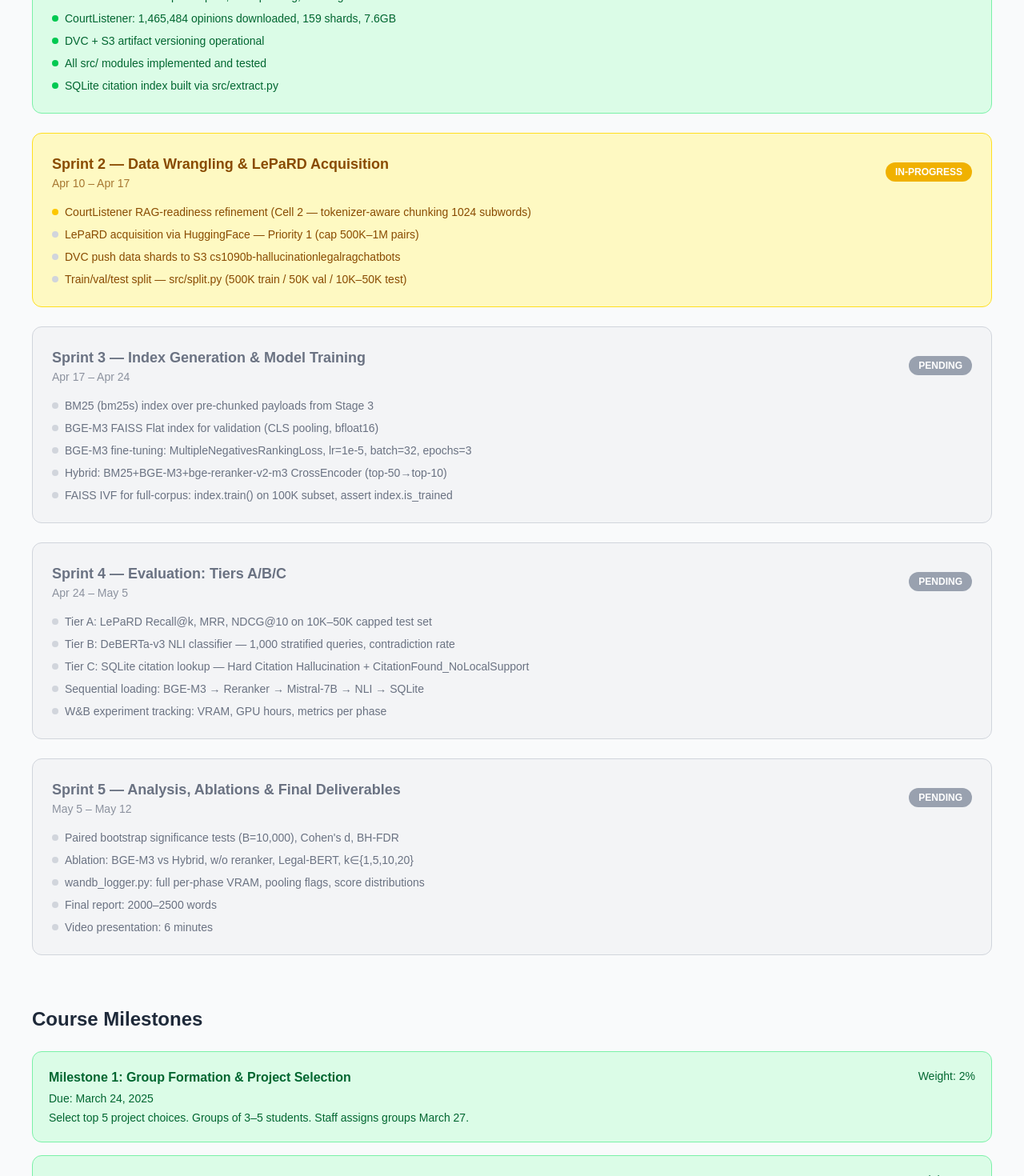
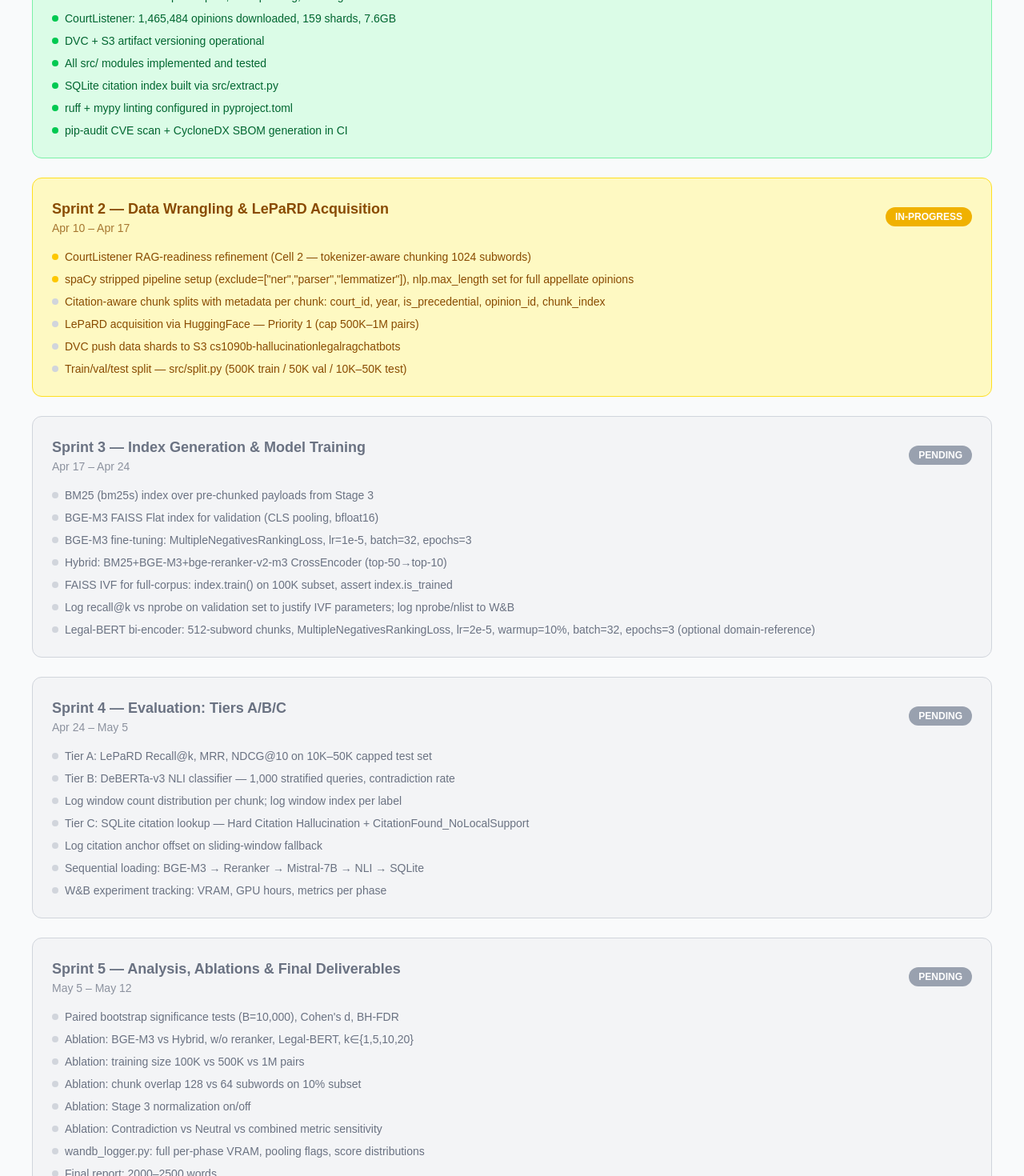
Before and after one commit to ltphongssvn/ProjectSite_cs1090b_HallucinationLegalRAGChatbots, a Next.js app in the folder frontend/: page / in a window 1280 px wide. Shown: the part 680-2150 px from the top of the page at 80% size. Built offline with nearby package versions, Linux system fonts and the light colour scheme.

Commit message:
feat(sprints): GREEN - add all missing README coding tasks to sprint plan

```diff
--- a/frontend/app/page.tsx
+++ b/frontend/app/page.tsx
@@ -1,41 +1,12 @@
 /**
  * HomePage — CS1090B Project Site
- * Agile Sprint Planning from README pipeline status + coding tasks
  */
 
 const milestones = [
-  {
-    id: 1,
-    title: 'Milestone 1: Group Formation & Project Selection',
-    due: 'March 24, 2025',
-    weight: '2%',
-    description: 'Select top 5 project choices. Groups of 3–5 students. Staff assigns groups March 27.',
-    status: 'complete',
-  },
-  {
-    id: 2,
-    title: 'Milestone 2: Data Wrangling & Project Redefinition',
-    due: 'April 10, 2025',
-    weight: '10%',
-    description: 'Data acquisition, preprocessing, missing data, imbalances, scaling. 10-min presentation.',
-    status: 'complete',
-  },
-  {
-    id: 3,
-    title: 'Milestone 3: EDA, Initial Modeling & Pipeline Development',
-    due: 'April 24, 2025',
-    weight: '20%',
-    description: 'EDA, baseline model, training/testing pipeline, evaluation metrics. 10-min presentation.',
-    status: 'in-progress',
-  },
-  {
-    id: 4,
-    title: 'Milestone 4: Final Modeling & Deliverables',
-    due: 'May 12, 2025',
-    weight: '68%',
-    description: '2000–2500 word report, 6-min video, well-commented Python notebook.',
-    status: 'upcoming',
-  },
+  { id: 1, title: 'Milestone 1: Group Formation & Project Selection', due: 'March 24, 2025', weight: '2%', description: 'Select top 5 project choices. Groups of 3–5 students. Staff assigns groups March 27.', status: 'complete' },
+  { id: 2, title: 'Milestone 2: Data Wrangling & Project Redefinition', due: 'April 10, 2025', weight: '10%', description: 'Data acquisition, preprocessing, missing data, imbalances, scaling. 10-min presentation.', status: 'complete' },
+  { id: 3, title: 'Milestone 3: EDA, Initial Modeling & Pipeline Development', due: 'April 24, 2025', weight: '20%', description: 'EDA, baseline model, training/testing pipeline, evaluation metrics. 10-min presentation.', status: 'in-progress' },
+  { id: 4, title: 'Milestone 4: Final Modeling & Deliverables', due: 'May 12, 2025', weight: '68%', description: '2000–2500 word report, 6-min video, well-commented Python notebook.', status: 'upcoming' },
 ]
 
 const sprints = [
@@ -50,6 +21,8 @@ const sprints = [
       { name: 'DVC + S3 artifact versioning operational', status: 'complete' },
       { name: 'All src/ modules implemented and tested', status: 'complete' },
       { name: 'SQLite citation index built via src/extract.py', status: 'complete' },
+      { name: 'ruff + mypy linting configured in pyproject.toml', status: 'complete' },
+      { name: 'pip-audit CVE scan + CycloneDX SBOM generation in CI', status: 'complete' },
     ],
   },
   {
@@ -59,6 +32,8 @@ const sprints = [
     status: 'in-progress',
     tasks: [
       { name: 'CourtListener RAG-readiness refinement (Cell 2 — tokenizer-aware chunking 1024 subwords)', status: 'in-progress' },
+      { name: 'spaCy stripped pipeline setup (exclude=["ner","parser","lemmatizer"]), nlp.max_length set for full appellate opinions', status: 'in-progress' },
+      { name: 'Citation-aware chunk splits with metadata per chunk: court_id, year, is_precedential, opinion_id, chunk_index', status: 'pending' },
       { name: 'LePaRD acquisition via HuggingFace — Priority 1 (cap 500K–1M pairs)', status: 'pending' },
       { name: 'DVC push data shards to S3 cs1090b-hallucinationlegalragchatbots', status: 'pending' },
       { name: 'Train/val/test split — src/split.py (500K train / 50K val / 10K–50K test)', status: 'pending' },
@@ -75,6 +50,8 @@ const sprints = [
       { name: 'BGE-M3 fine-tuning: MultipleNegativesRankingLoss, lr=1e-5, batch=32, epochs=3', status: 'pending' },
       { name: 'Hybrid: BM25+BGE-M3+bge-reranker-v2-m3 CrossEncoder (top-50→top-10)', status: 'pending' },
       { name: 'FAISS IVF for full-corpus: index.train() on 100K subset, assert index.is_trained', status: 'pending' },
+      { name: 'Log recall@k vs nprobe on validation set to justify IVF parameters; log nprobe/nlist to W&B', status: 'pending' },
+      { name: 'Legal-BERT bi-encoder: 512-subword chunks, MultipleNegativesRankingLoss, lr=2e-5, warmup=10%, batch=32, epochs=3 (optional domain-reference)', status: 'pending' },
     ],
   },
   {
@@ -85,7 +62,9 @@ const sprints = [
     tasks: [
       { name: 'Tier A: LePaRD Recall@k, MRR, NDCG@10 on 10K–50K capped test set', status: 'pending' },
       { name: 'Tier B: DeBERTa-v3 NLI classifier — 1,000 stratified queries, contradiction rate', status: 'pending' },
+      { name: 'Log window count distribution per chunk; log window index per label', status: 'pending' },
       { name: 'Tier C: SQLite citation lookup — Hard Citation Hallucination + CitationFound_NoLocalSupport', status: 'pending' },
+      { name: 'Log citation anchor offset on sliding-window fallback', status: 'pending' },
       { name: 'Sequential loading: BGE-M3 → Reranker → Mistral-7B → NLI → SQLite', status: 'pending' },
       { name: 'W&B experiment tracking: VRAM, GPU hours, metrics per phase', status: 'pending' },
     ],
@@ -96,8 +75,12 @@ const sprints = [
     dates: 'May 5 – May 12',
     status: 'pending',
     tasks: [
-      { name: 'Paired bootstrap significance tests (B=10,000), Cohen\'s d, BH-FDR', status: 'pending' },
+      { name: "Paired bootstrap significance tests (B=10,000), Cohen's d, BH-FDR", status: 'pending' },
       { name: 'Ablation: BGE-M3 vs Hybrid, w/o reranker, Legal-BERT, k∈{1,5,10,20}', status: 'pending' },
+      { name: 'Ablation: training size 100K vs 500K vs 1M pairs', status: 'pending' },
+      { name: 'Ablation: chunk overlap 128 vs 64 subwords on 10% subset', status: 'pending' },
+      { name: 'Ablation: Stage 3 normalization on/off', status: 'pending' },
+      { name: 'Ablation: Contradiction vs Neutral vs combined metric sensitivity', status: 'pending' },
       { name: 'wandb_logger.py: full per-phase VRAM, pooling flags, score distributions', status: 'pending' },
       { name: 'Final report: 2000–2500 words', status: 'pending' },
       { name: 'Video presentation: 6 minutes', status: 'pending' },
@@ -156,7 +139,10 @@ export default function HomePage() {
             </p>
           </div>
           <div className="bg-white border border-gray-200 rounded-xl px-6 py-4 shadow-sm min-w-[180px]">
-            <p className="text-base font-bold text-gray-800 mb-2">Project Group - #43: <a href="https://github.com/ltphongssvn/cs1090b_HallucinationLegalRAGChatbots" target="_blank" rel="noopener noreferrer" className="text-blue-600 underline hover:text-blue-800">GitHub</a></p>
+            <p className="text-base font-bold text-gray-800 mb-2">
+              Project Group - #43:{' '}
+              <a href="https://github.com/ltphongssvn/cs1090b_HallucinationLegalRAGChatbots" target="_blank" rel="noopener noreferrer" className="text-blue-600 underline hover:text-blue-800">GitHub</a>
+            </p>
             <ol className="list-decimal list-inside space-y-1 text-sm text-gray-700">
               <li>PHONG LE</li>
               <li className="text-gray-400">...</li>
@@ -183,11 +169,7 @@ export default function HomePage() {
           <h2 className="text-2xl font-semibold text-gray-800 mb-6">Agile Sprint Plan — Coding Tasks</h2>
           <div className="space-y-6">
             {sprints.map((sprint) => (
-              <div
-                key={sprint.id}
-                data-testid="sprint-card"
-                className={`border rounded-xl p-6 ${statusColors[sprint.status]}`}
-              >
+              <div key={sprint.id} data-testid="sprint-card" className={`border rounded-xl p-6 ${statusColors[sprint.status]}`}>
                 <div className="flex justify-between items-center flex-wrap gap-2 mb-4">
                   <div data-testid={`sprint-${sprint.id}`}>
                     <h3 className="text-lg font-semibold">{sprint.title}</h3>
```
